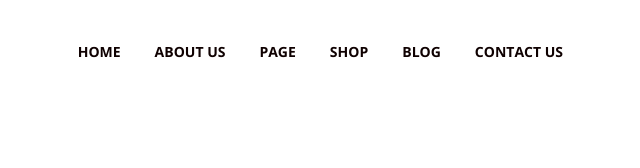
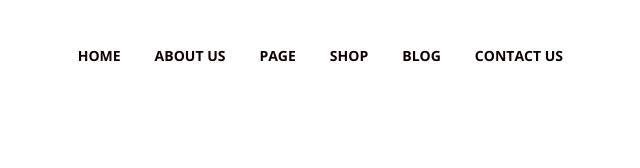
Before and after one commit to ivanberko/goit-course-html-css, a plain HTML site: page hw-04/index.html in a window 1280 px wide. Shown: the top 168 px of the page, 632-1272 px from the left. Drawn offline with nearby package versions, Linux system fonts and the light colour scheme.

Commit message:
fixed line-height

```diff
--- a/hw-04/css/main.css
+++ b/hw-04/css/main.css
@@ -67,7 +67,7 @@ img {
   text-transform: uppercase;
   font-family: 'Open Sans', sans-serif;
   font-weight: 700;
-  line-height: 11px;
+  line-height: 20px;
   font-size: 14px;
 }
 
```
